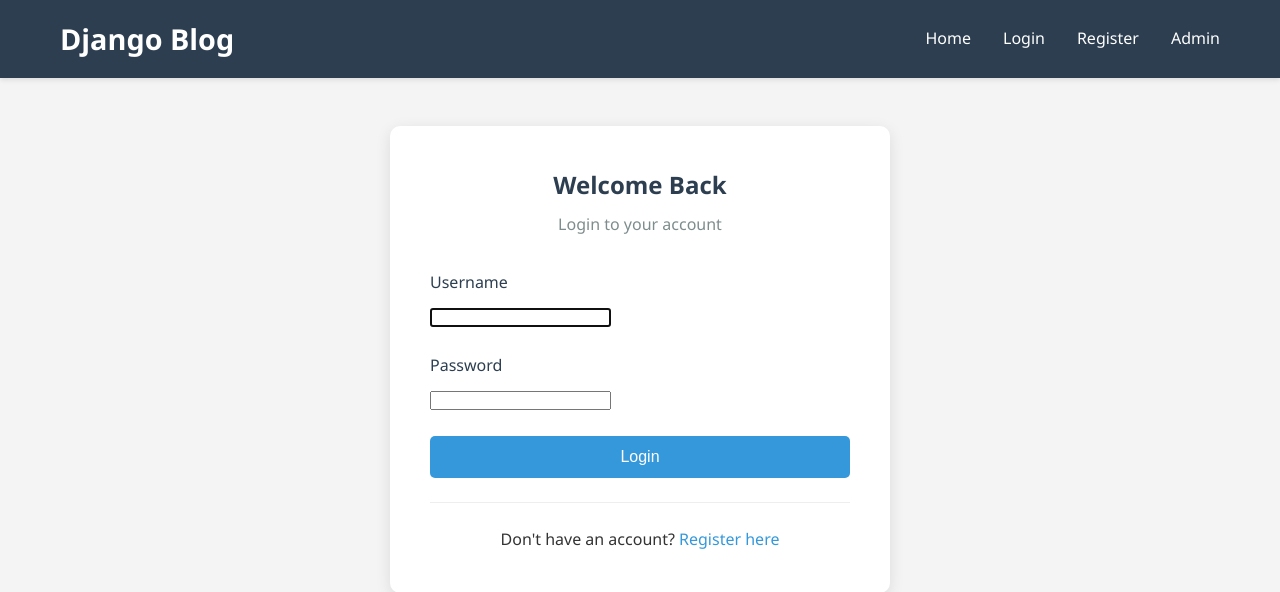
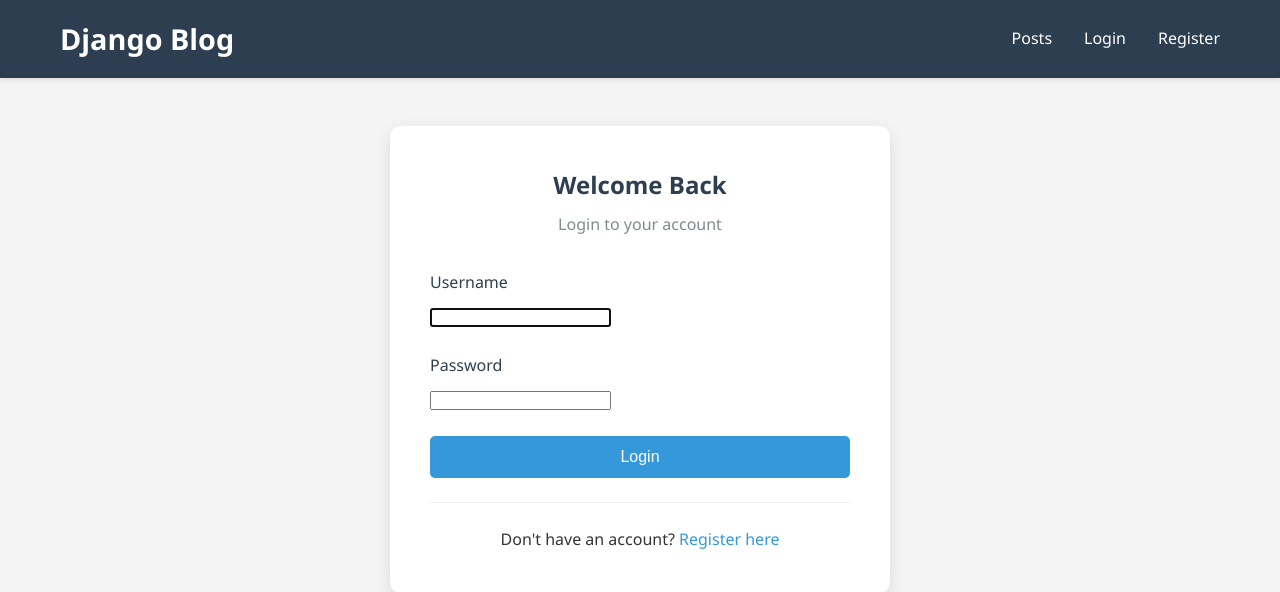
Before and after one commit to E-d-d-i-e-A/Alx_DjangoLearnLab, a Django app: page /login/ in a window 1280 px wide. Shown: the top 592 px of the page. Run offline with Django 4.2, Linux system fonts and the light colour scheme.

Commit message:
Update base.html

```diff
--- a/django_blog/blog/templates/blog/base.html
+++ b/django_blog/blog/templates/blog/base.html
@@ -13,15 +13,15 @@
         <div class="container">
             <h1 class="logo">Django Blog</h1>
             <ul class="nav-links">
-                <li><a href="{% url 'home' %}">Home</a></li>
+                <li><a href="{% url 'post-list' %}">Posts</a></li>
                 {% if user.is_authenticated %}
+                    <li><a href="{% url 'post-create' %}">New Post</a></li>
                     <li><a href="{% url 'profile' %}">Profile</a></li>
                     <li><a href="{% url 'logout' %}">Logout</a></li>
                 {% else %}
                     <li><a href="{% url 'login' %}">Login</a></li>
                     <li><a href="{% url 'register' %}">Register</a></li>
                 {% endif %}
-                <li><a href="/admin/">Admin</a></li>
             </ul>
         </div>
     </nav>
```
